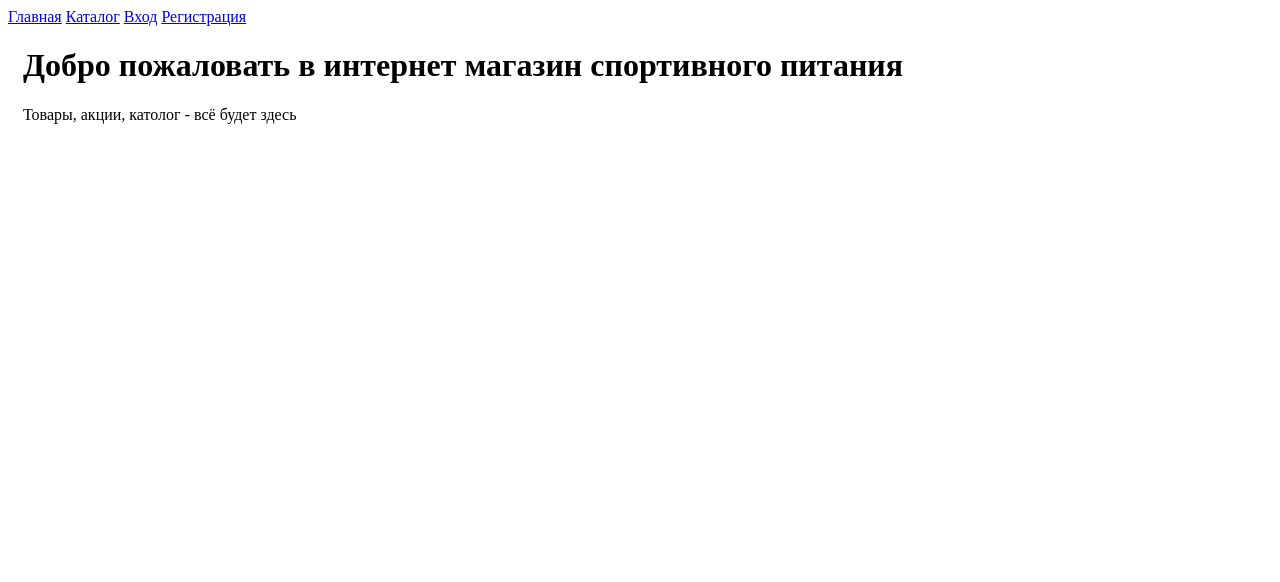
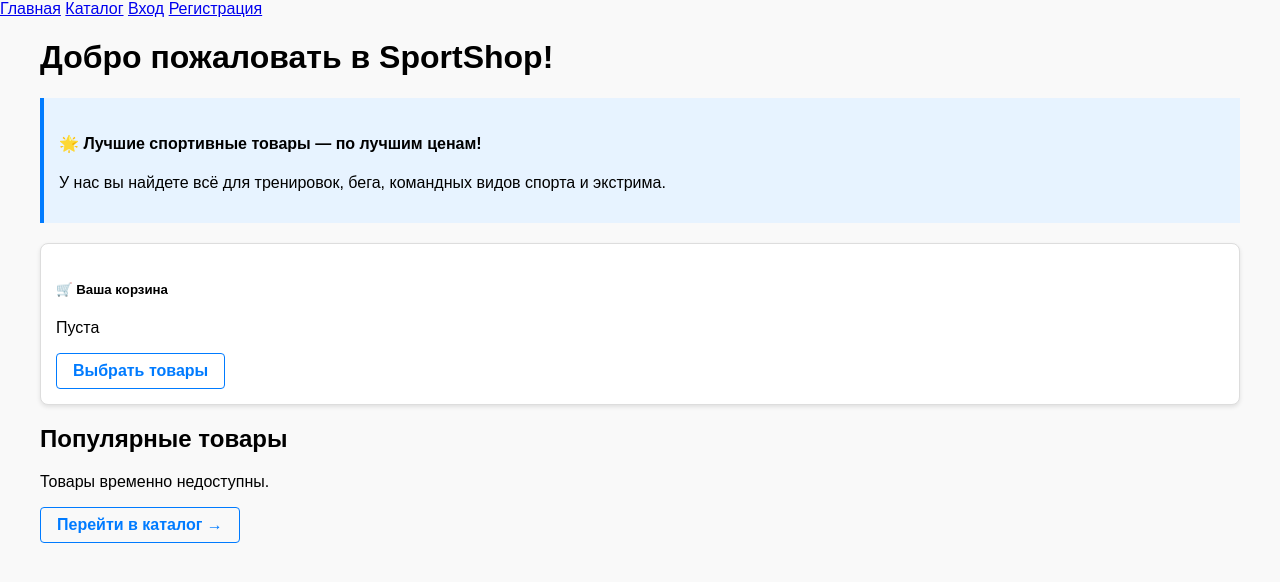
Before and after one commit to heroin6ix/sportshop, a PHP site: template app/views/main/index.php in a window 1280 px wide. Shown: the top 582 px of the page. Run offline with PHP 8.4, Linux system fonts and the light colour scheme; the template is opened without the code that fills it, so the values that code supplies are empty; a stand-in replaces the project's code that opens the database connection.

Commit message:
небольшие доработки по фронту

```diff
--- a/app/controllers/MainController.php
+++ b/app/controllers/MainController.php
@@ -1,6 +1,11 @@
 <?php
 class MainController {
     public function index() {
+        global $pdo;
+        // Получаем первые 10 товаров для отображения на главной
+        $stmt = $pdo->query("SELECT ID_Products, ProductName, Description, Price FROM Products LIMIT 10");
+        $products = $stmt->fetchAll(PDO::FETCH_ASSOC);
+
         $pageTitle = "Главная";
         require "app/views/main/index.php";
     }
--- a/app/views/layout.php
+++ b/app/views/layout.php
@@ -4,6 +4,7 @@
     <meta charset="UTF-8">
     <meta name="viewport" content="width=device-width, initial-scale=1.0">
     <title><?= $pageTitle ?? "SportShop" ?></title>
+    <link rel="stylesheet" href="/public/css/style.css">
 </head>
 <body>
     <nav>
--- a/app/views/main/index.php
+++ b/app/views/main/index.php
@@ -1,3 +1,56 @@
 <?php include "app/views/layout.php"; ?>
-<h1>Добро пожаловать в интернет магазин спортивного питания</h1>
-<p>Товары, акции, католог - всё будет здесь</p>
+
+<div class="container my-4">
+    <h1 class="text-center mb-4">Добро пожаловать в SportShop!</h1>
+
+    <div class="row">
+        <div class="col-md-8">
+            <div class="alert alert-info">
+                <h4>🌟 Лучшие спортивные товары — по лучшим ценам!</h4>
+                <p>У нас вы найдете всё для тренировок, бега, командных видов спорта и экстрима.</p>
+            </div>
+        </div>
+        <div class="col-md-4">
+            <div class="card">
+                <div class="card-body text-center">
+                    <h5>🛒 Ваша корзина</h5>
+                    <?php if (!empty($_SESSION['cart'])): ?>
+                        <p>Товаров: <?= count($_SESSION['cart']) ?></p>
+                        <a href="/cart" class="btn btn-primary">Перейти в корзину</a>
+                    <?php else: ?>
+                        <p class="text-muted">Пуста</p>
+                        <a href="/products" class="btn btn-outline-primary">Выбрать товары</a>
+                    <?php endif; ?>
+                </div>
+            </div>
+        </div>
+    </div>
+
+    <h2 class="mt-5 mb-3">Популярные товары</h2>
+    <div class="row">
+        <?php if (!empty($products)): ?>
+            <?php foreach (array_slice($products, 0, 4) as $p): ?>
+            <div class="col-md-3 mb-3">
+                <div class="card">
+                    <div class="card-body">
+                        <h6><?= htmlspecialchars($p['ProductName']) ?></h6>
+                        <p class="text-muted"><?= mb_substr($p['Description'], 0, 50) ?>...</p>
+                        <p><strong><?= $p['Price'] ?> ₽</strong></p>
+                        <form method="POST" action="/cart/add">
+                            <input type="hidden" name="product_id" value="<?= $p['ID_Products'] ?>">
+                            <input type="hidden" name="quantity" value="1">
+                            <button type="submit" class="btn btn-sm btn-success">В корзину</button>
+                        </form>
+                    </div>
+                </div>
+            </div>
+            <?php endforeach; ?>
+        <?php else: ?>
+            <p class="text-muted">Товары временно недоступны.</p>
+        <?php endif; ?>
+    </div>
+
+    <div class="text-center mt-4">
+        <a href="/products" class="btn btn-lg btn-outline-primary">Перейти в каталог →</a>
+    </div>
+</div>
--- a/public/css/style.css
+++ b/public/css/style.css
@@ -1,55 +1,34 @@
 body {
-    font-family: 'Segoe UI', Tahoma, Geneva, Verdana, sans-serif;
-    padding-top: 70px;
-    background-color: #f8f9fa;
+    font-family: Arial, sans-serif;
+    background-color: #f9f9f9;
+    margin: 0;
+    padding: 0;
 }
-
-.navbar-brand {
-    font-weight: 700;
-    color: #0d6efd !important;
+.container {
+    max-width: 1200px;
+    margin: 0 auto;
+    padding: 0 15px;
 }
-
 .card {
+    background: white;
+    border: 1px solid #ddd;
+    border-radius: 8px;
+    padding: 15px;
+    box-shadow: 0 2px 4px rgba(0,0,0,0.1);
+}
+.btn {
+    display: inline-block;
+    padding: 8px 16px;
+    text-decoration: none;
+    border-radius: 4px;
+    font-weight: bold;
+}
+.btn-primary { background: #007bff; color: white; border: 1px solid #007bff; }
+.btn-success { background: #28a745; color: white; border: 1px solid #28a745; }
+.btn-outline-primary { background: transparent; color: #007bff; border: 1px solid #007bff; }
+.alert {
+    padding: 15px;
+    border-left: 4px solid #007bff;
+    background: #e7f3ff;
     margin-bottom: 20px;
-    box-shadow: 0 4px 6px rgba(0,0,0,0.1);
-    transition: transform 0.3s;
 }
-
-.card:hover {
-    transform: translateY(-5px);
-}
-
-.product-img {
-    height: 200px;
-    object-fit: cover;
-    border-top-left-radius: calc(.25rem - 1px);
-    border-top-right-radius: calc(.25rem - 1px);
-}
-
-.btn-cart {
-    background-color: #28a745;
-    border-color: #28a745;
-}
-
-.btn-cart:hover {
-    background-color: #218838;
-    border-color: #1e7e34;
-}
-
-.footer {
-    background-color: #343a40;
-    color: white;
-    padding: 20px 0;
-    margin-top: 40px;
-}
-
-.status-pending { color: #ffc107; font-weight: bold; }
-.status-confirmed { color: #17a2b8; font-weight: bold; }
-.status-shipped { color: #007bff; font-weight: bold; }
-.status-delivered { color: #28a745; font-weight: bold; }
-.status-cancelled { color: #dc3545; font-weight: bold; }
-
-.badge-admin {
-    background-color: #dc3545;
-    margin-left: 10px;
-}
```
